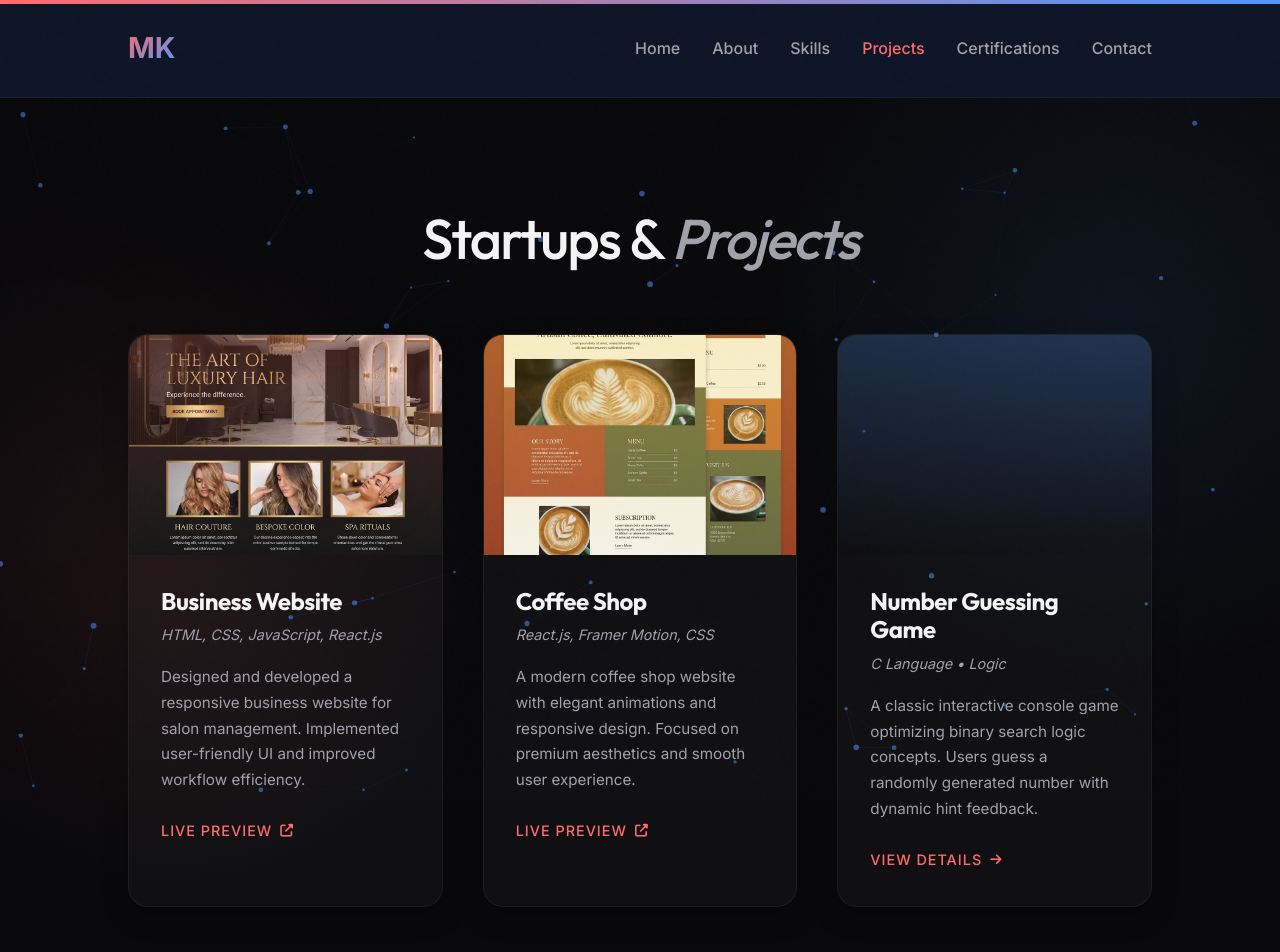
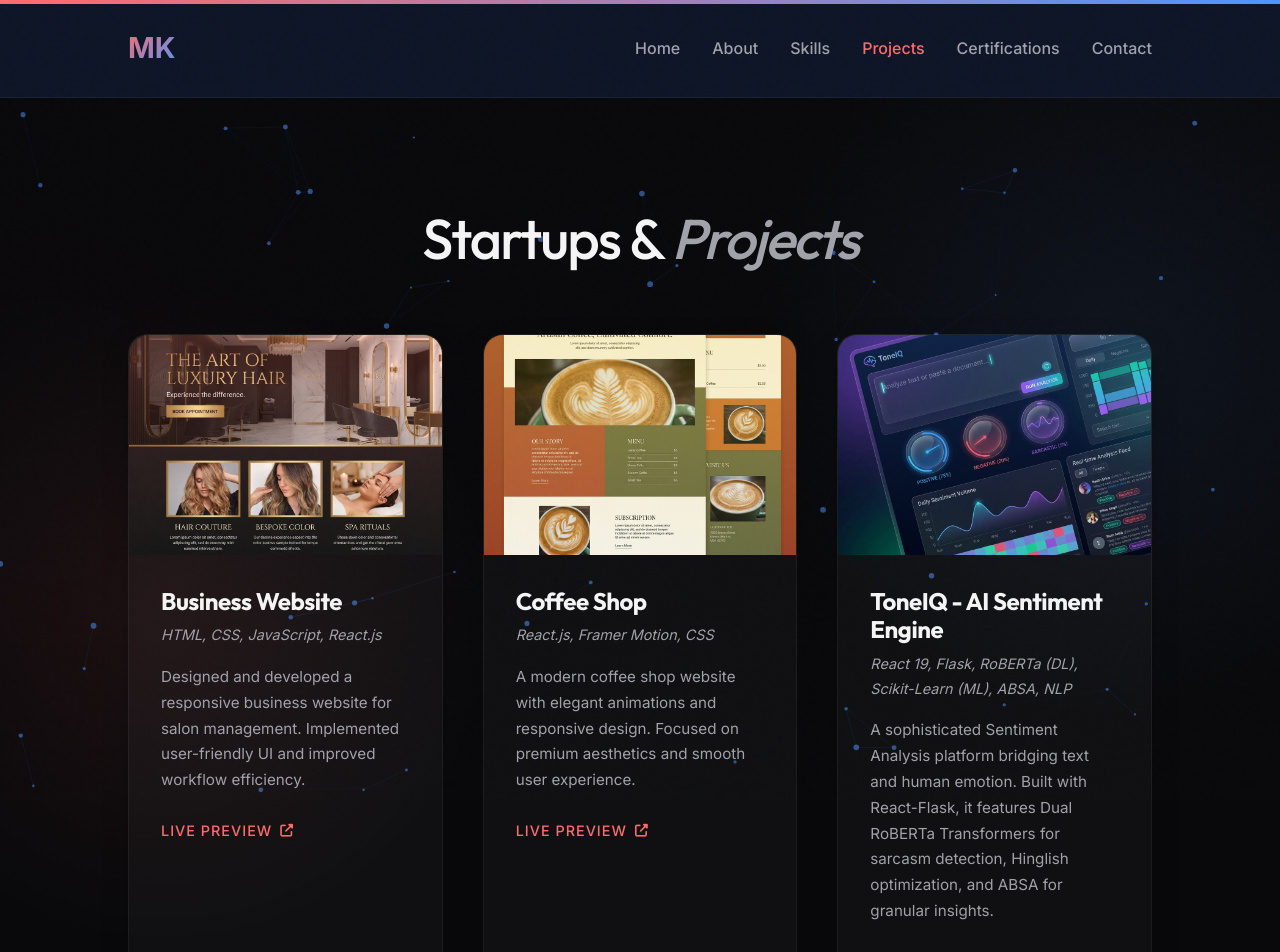
Before and after one commit to manish-9939/portfolio, a React (Vite) app in the folder portfolio-react/: page /projects in a window 1280 px wide. Shown: the top 952 px of the page. Built offline with nearby package versions, Linux system fonts and the light colour scheme.

Commit message:
Update projects: Replace number game with ToneIQ Sentiment Analysis project

```diff
--- a/portfolio-react/src/components/Projects.jsx
+++ b/portfolio-react/src/components/Projects.jsx
@@ -75,17 +75,19 @@ const Projects = () => {
                 </motion.div>
 
                 <motion.div className="project-card" variants={item} whileHover={{ y: -15 }}>
-                    <div className="project-img-overlay"
-                        style={{ height: '220px', background: 'linear-gradient(to bottom, var(--secondary), var(--bg-color))', opacity: 0.2 }}>
+                    <div className="project-img-container">
+                        <img src="/images/toneiq.png" alt="ToneIQ Sentiment Analysis" className="project-img" />
+                        <div className="project-img-overlay"
+                            style={{ position: 'absolute', top: 0, left: 0, width: '100%', height: '100%', background: 'linear-gradient(to bottom, var(--secondary), transparent)', opacity: 0.2 }}>
+                        </div>
                     </div>
                     <div className="project-info">
-                        <h3>Number Guessing Game</h3>
-                        <p className="project-tech">C Language • Logic</p>
+                        <h3>ToneIQ - AI Sentiment Engine</h3>
+                        <p className="project-tech">React 19, Flask, RoBERTa (DL), Scikit-Learn (ML), ABSA, NLP</p>
                         <p className="project-desc">
-                            A classic interactive console game optimizing binary search logic concepts.
-                            Users guess a randomly generated number with dynamic hint feedback.
+                            A sophisticated Sentiment Analysis platform bridging text and human emotion. Built with React-Flask, it features Dual RoBERTa Transformers for sarcasm detection, Hinglish optimization, and ABSA for granular insights.
                         </p>
-                        <a href="#" className="btn-link">View Details <i className="fas fa-arrow-right"></i></a>
+                        <a href="https://toneiq.vercel.app/" target="_blank" rel="noopener noreferrer" className="btn-link">Live Preview <i className="fas fa-external-link-alt"></i></a>
                     </div>
                 </motion.div>
 
```
Also changed, not shown: portfolio-react/public/images/toneiq.png (added).
